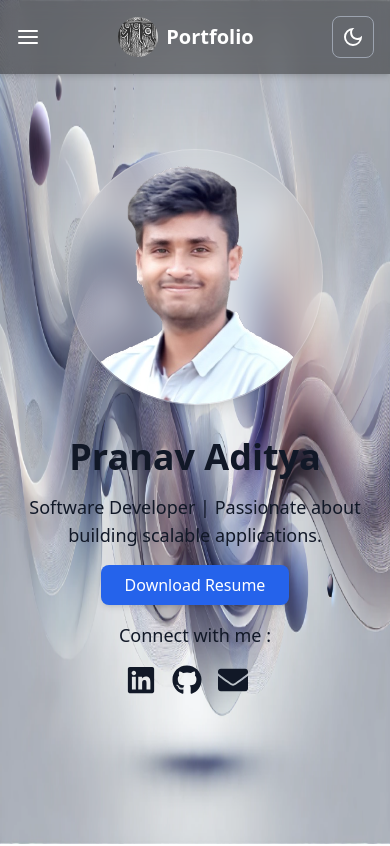
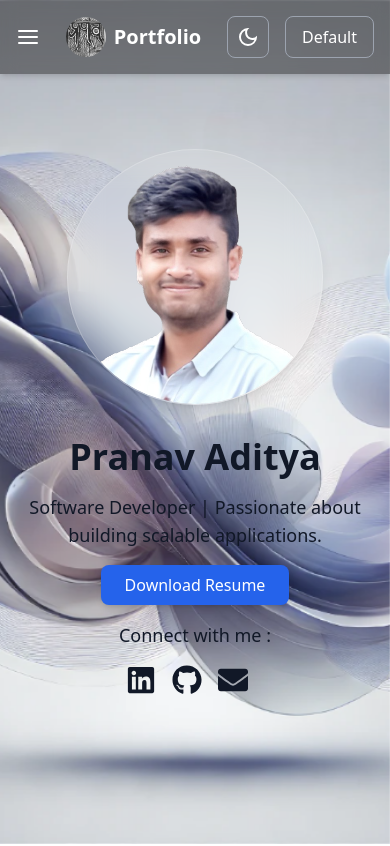
Before and after one commit to adi7pranav/my-portfolio, a Next.js app: page / in a window 390 px wide. Shown: the top 846 px of the page. Built offline with nearby package versions, Linux system fonts and the light colour scheme.

Commit message:
Added themes

```diff
--- a/src/components/Navbar.tsx
+++ b/src/components/Navbar.tsx
@@ -9,7 +9,7 @@ import { FiMenu, FiX } from "react-icons/fi";
 interface NavLinkProps {
   href: string;
   title: string;
-    onClick?: () => void; // Optional onClick
+  onClick?: () => void;
 }
 
 const NavLink: React.FC<NavLinkProps> = ({ href, title, onClick }) => {
@@ -19,7 +19,7 @@ interface NavLinkProps {
   return (
     <Link
       href={href}
-        onClick={onClick} // Will only be applied if provided
+      onClick={onClick}
       className={`py-2 text-lg hover:text-gray-500
         dark:hover:text-gray-300 transition relative group`}
     >
@@ -38,20 +38,23 @@ interface NavLinkProps {
 };
 
 const Navbar = () => {
-  const { darkMode, setDarkMode } = useTheme();
+  const { darkMode, setDarkMode, themeName, setThemeName } = useTheme();
   const [menuOpen, setMenuOpen] = useState(false);
+  const [dropdownOpen, setDropdownOpen] = useState(false);
 
   return (
     <nav className="fixed top-0 left-0 w-full z-50 flex justify-between items-center p-4
       bg-[rgba(0,0,0,0.4)] backdrop-blur shadow-md text-white dark:bg-[rgba(0,0,0,0.4)] scrollbar-hide">
-      {/* Logo / Title */}
-            {/* Hamburger Menu Button (Mobile) */}
+
+      {/* Mobile Menu Button */}
       <button
         className="md:hidden text-white text-2xl"
         onClick={() => setMenuOpen(!menuOpen)}
       >
         {menuOpen ? <FiX /> : <FiMenu />}
       </button>
+
+      {/* Logo */}
       <div className="flex items-center gap-3">
         <a href="/" className="flex items-center gap-2">
           <img
@@ -63,30 +66,28 @@ const Navbar = () => {
         </a>
       </div>
 
-
-
-
-
-
       {/* Navigation Links (Desktop) */}
       <div className="hidden md:flex gap-6">
-        <NavLink href="/" title ='Home'/>
-        <NavLink href="/experience" title ='Experience'/>
-        <NavLink href="/projects" title ='Projects'/>
-        <NavLink href="/achievements" title ='Achievements' />
-        <NavLink href="/about" title ='About'/>
+        <NavLink href="/" title="Home" />
+        <NavLink href="/experience" title="Experience" />
+        <NavLink href="/projects" title="Projects" />
+        <NavLink href="/achievements" title="Achievements" />
+        <NavLink href="/about" title="About" />
       </div>
 
       {/* Mobile Menu */}
       {menuOpen && (
         <div className="absolute top-16 left-0 w-full bg-[rgba(0,0,0,0.8)] backdrop-blur-md flex flex-col items-center py-4 md:hidden">
-          <NavLink href="/" title ='Home' onClick={() => setMenuOpen(false)}/>
-          <NavLink href="/experience" title ='Experience' onClick={() => setMenuOpen(false)}/>
-          <NavLink href="/projects" title ='Projects' onClick={() => setMenuOpen(false)}/>
-          <NavLink href="/achievements" title ='Achievements' onClick={() => setMenuOpen(false)}/>
-          <NavLink href="/about" title ='About' onClick={() => setMenuOpen(false)}/>
+          <NavLink href="/" title="Home" onClick={() => setMenuOpen(false)} />
+          <NavLink href="/experience" title="Experience" onClick={() => setMenuOpen(false)} />
+          <NavLink href="/projects" title="Projects" onClick={() => setMenuOpen(false)} />
+          <NavLink href="/achievements" title="Achievements" onClick={() => setMenuOpen(false)} />
+          <NavLink href="/about" title="About" onClick={() => setMenuOpen(false)} />
         </div>
       )}
+
+      {/* Right Section: Dark Mode Toggle & Theme Dropdown */}
+      <div className="flex items-center gap-4">
         {/* Dark Mode Toggle */}
         <button
           onClick={() => setDarkMode(!darkMode)}
@@ -95,6 +96,39 @@ const Navbar = () => {
           {darkMode ? <MdOutlineLightMode size={24} /> : <MdOutlineDarkMode size={24} />}
         </button>
 
+        {/* Theme Dropdown */}
+        <div className="relative">
+          <button
+            onClick={() => setDropdownOpen(!dropdownOpen)}
+            className="p-2 px-4 rounded-lg border border-gray-400 dark:border-gray-600"
+          >
+            {themeName.charAt(0).toUpperCase() + themeName.slice(1)}
+          </button>
+
+          {dropdownOpen && (
+            <div className="absolute right-0 mt-2 w-32 text-gray-600 opacity-95 dark:text-white bg-white dark:bg-gray-800 border border-gray-300 dark:border-gray-600 rounded-lg shadow-lg">
+              <button
+                onClick={() => { setThemeName("default"); setDropdownOpen(false); }}
+                className={`block w-full text-left px-4 py-2 hover:bg-gray-200 dark:hover:bg-gray-700 ${themeName === "default" ? "font-bold" : ""}`}
+              >
+                Default
+              </button>
+              <button
+                onClick={() => { setThemeName("nature"); setDropdownOpen(false); }}
+                className={`block w-full text-left px-4 py-2 hover:bg-gray-200 dark:hover:bg-gray-700 ${themeName === "nature" ? "font-bold" : ""}`}
+              >
+                Nature
+              </button>
+              <button
+                onClick={() => { setThemeName("abstract"); setDropdownOpen(false); }}
+                className={`block w-full text-left px-4 py-2 hover:bg-gray-200 dark:hover:bg-gray-700 ${themeName === "abstract" ? "font-bold" : ""}`}
+              >
+                Abstract
+              </button>
+            </div>
+          )}
+        </div>
+      </div>
     </nav>
   );
 };
--- a/src/components/background.tsx
+++ b/src/components/background.tsx
@@ -5,10 +5,14 @@ import { useTheme } from "@/context/ThemeContext";
 import { useMemo } from "react";
 
 export default function Background() {
-  const { darkMode } = useTheme();
+  const { darkMode, themeName } = useTheme();
 
-  // Memoize the image source to avoid unnecessary re-renders
-  const imageSrc = useMemo(() => (darkMode ? "/bgDark3.png" : "/bgLight3.png"), [darkMode]);
+  // Determine the background image based on themeName and darkMode
+  const imageSrc = useMemo(() => {
+    if (themeName === "abstract") return darkMode ? "/bgDarkY.webp" : "/bgLightY.webp";
+    if (themeName === "nature") return darkMode ? "/bgdark1.png" : "/bgLight1.png";
+    return darkMode ? "/bgDark3.png" : "/bgLight3.png"; // Default theme
+  }, [darkMode, themeName]);
 
   return (
     <div className="fixed inset-0 w-full h-full z-[-1]">
@@ -16,11 +20,12 @@ export default function Background() {
         src={imageSrc}
         alt="Background"
         fill
-        quality={80} // Slightly lower quality for faster load
-        priority // Ensures fast loading
-        placeholder="blur" // Smoothens initial load
-        blurDataURL={imageSrc} // Uses the actual image as the blur placeholder
-        unoptimized // Prevents Next.js from re-encoding (for self-hosted images)
+        quality={80}
+        priority
+        placeholder="blur"
+        blurDataURL={imageSrc}
+        unoptimized
+        className = "object-cover md:object-fill"
       />
     </div>
   );
--- a/src/context/ThemeContext.tsx
+++ b/src/context/ThemeContext.tsx
@@ -5,42 +5,48 @@ import { createContext, useContext, useEffect, useState, ReactNode } from "react
 interface ThemeContextType {
   darkMode: boolean;
   setDarkMode: (value: boolean) => void;
+  themeName: string;
+  setThemeName: (value: string) => void;
 }
 
 const ThemeContext = createContext<ThemeContextType | undefined>(undefined);
 
 export function ThemeProvider({ children }: { children: ReactNode }) {
   const [darkMode, setDarkMode] = useState<boolean>(false);
+  const [themeName, setThemeName] = useState<string>("default");
   const [mounted, setMounted] = useState(false);
 
   useEffect(() => {
-    // Check local storage first
-    const storedTheme = localStorage.getItem("darkMode");
-    if (storedTheme !== null) {
-      setDarkMode(storedTheme === "true");
+    const storedDarkMode = localStorage.getItem("darkMode");
+    const storedThemeName = localStorage.getItem("themeName");
+
+    if (storedDarkMode !== null) {
+      setDarkMode(storedDarkMode === "true");
     } else {
-      // If not set, use system preference
       const prefersDark = window.matchMedia("(prefers-color-scheme: dark)").matches;
       setDarkMode(prefersDark);
     }
-    setMounted(true); // Prevent hydration mismatch
+
+    if (storedThemeName) {
+      setThemeName(storedThemeName);
+    }
+
+    setMounted(true);
   }, []);
 
   useEffect(() => {
     if (!mounted) return;
 
     const root = document.documentElement;
-    if (darkMode) {
-      root.classList.add("dark");
-    } else {
-      root.classList.remove("dark");
-    }
+    root.classList.toggle("dark", darkMode);
+
     // Save to local storage
     localStorage.setItem("darkMode", darkMode.toString());
-  }, [darkMode, mounted]);
+    localStorage.setItem("themeName", themeName);
+  }, [darkMode, themeName, mounted]);
 
   return (
-    <ThemeContext.Provider value={{ darkMode, setDarkMode }}>
+    <ThemeContext.Provider value={{ darkMode, setDarkMode, themeName, setThemeName }}>
       {children}
     </ThemeContext.Provider>
   );
```
Also changed, not shown: public/bgDarkY.webp (added), public/bgLightY.webp (added). Lines whose indentation alone changed are shown as unchanged.
